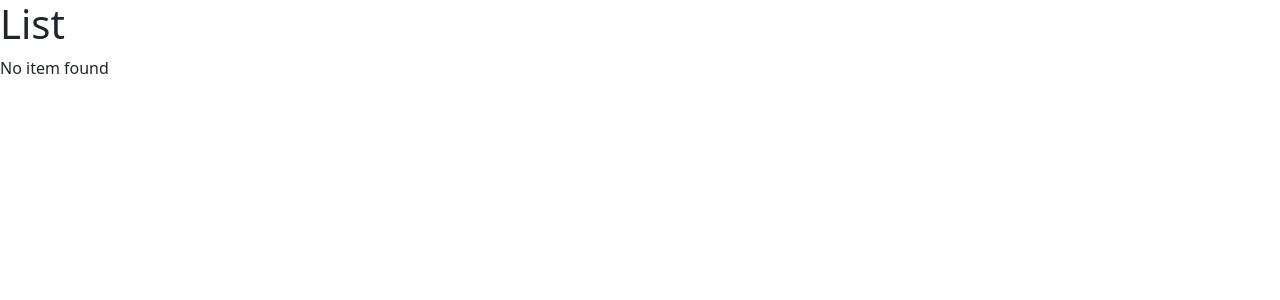
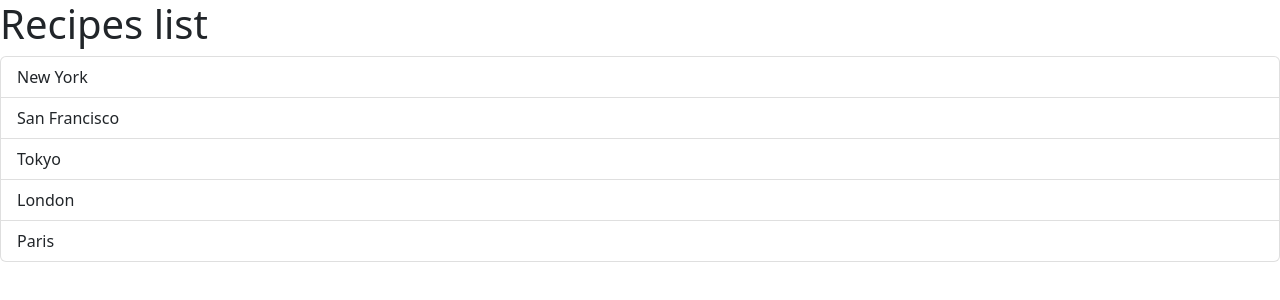
Before and after one commit to linkdalupi/react-app, a React (Vite) app: page / in a window 1280 px wide. Shown: the top 300 px of the page. Built offline with nearby package versions, Linux system fonts and the light colour scheme.

Commit message:
make items props

```diff
--- a/src/App.tsx
+++ b/src/App.tsx
@@ -1,7 +1,15 @@
 import ListGroup from "./components/ListGroup"
 
 function App() {
-  return <div><ListGroup /></div>;
+  let items: string[] = [
+    'New York',
+    'San Francisco',
+    'Tokyo',
+    'London',
+    'Paris',
+  ]
+
+  return <div><ListGroup items={items}/></div>;
 }
 
 
--- a/src/Message.tsx
+++ /dev/null
@@ -1,5 +0,0 @@
-function Message(){
- return<h1>Hello Ilinca, I am a computer</h1>;
-}
-
-export default Message;
--- a/src/components/ListGroup.tsx
+++ b/src/components/ListGroup.tsx
@@ -1,25 +1,25 @@
-import { Fragment } from "react";
-function ListGroup() {
-    let items = [
-        'New York',
-        'San Francisco',
-        'Tokyo',
-        'London',
-        'Paris',
+import { MouseEvent } from "react"
 
-    ]
-items = []
+interface MyProps {
+    items: string[],
+}
+function ListGroup(props: MyProps) {
 
-const getMessage = () => {
-    return items.length === 0 ? <p>No item found</p> : null
-}
+  let selectedIndex = 0
+  const handleClick = (event: MouseEvent) => console.log(event)
+
   return (
     <>
-        <h1>List</h1>
-        {getMessage()}
+        <h1>Recipes list</h1>
+        {props.items.length === 0 && <p>No item found</p>}
         <ul className="list-group">
-          {items.map(item => (
-            <li key={item}>{item} </li>
+          {props.items.map((item:any, index: any) => (
+            <li className={ selectedIndex === index ? 'list-group-item' : 'list-group-item'}
+                key={item}
+                onClick={handleClick}>
+
+                {item}
+            </li>
         ))}
         </ul>
     </>
```
